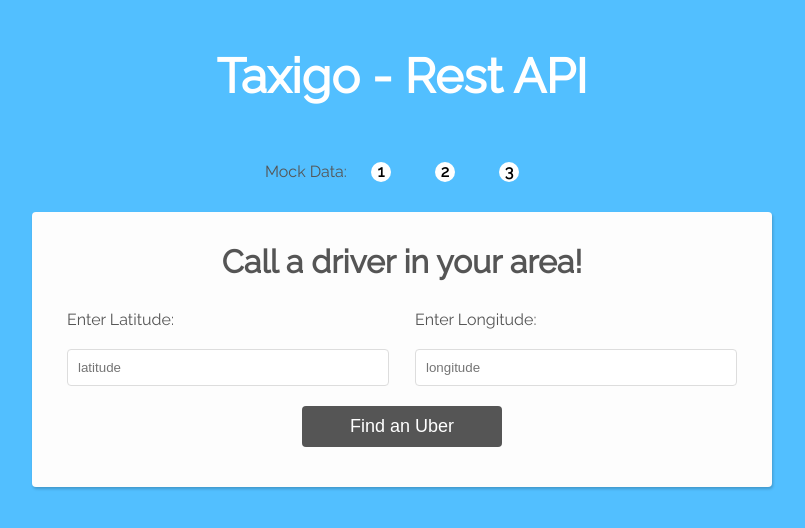
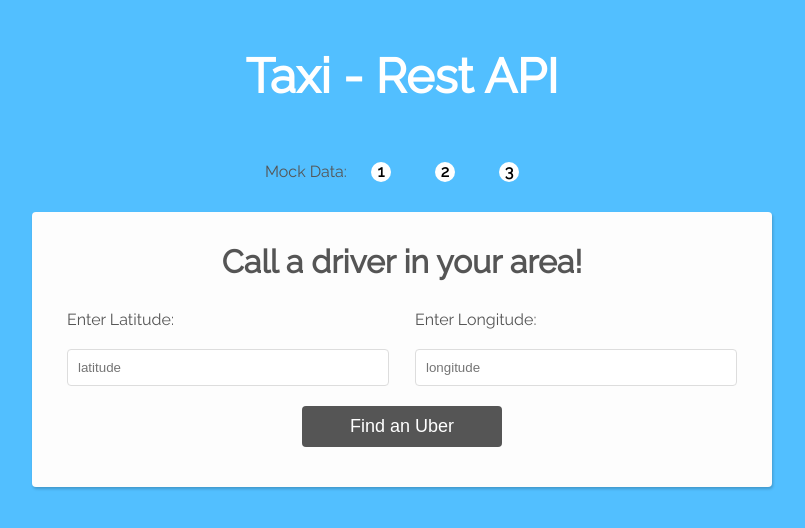
Before and after one commit to SagiLiba/Taxi-RestAPI, a website: page public/index.html in a window 1280 px wide. Shown: the whole page, without its empty margins (238-1043 px from the left). Drawn offline with nearby package versions, Linux system fonts and the light colour scheme.

Commit message:
change title

```diff
--- a/public/index.html
+++ b/public/index.html
@@ -67,7 +67,7 @@
     <title>Document</title>
 </head>
 <body>
-    <h3 class="title">Taxigo - Rest API</h3>
+    <h3 class="title">Taxi - Rest API</h3>
     <div id="mockdata" class="center">
         Mock Data:
         <span class="mock" value="1">1</span>
```
